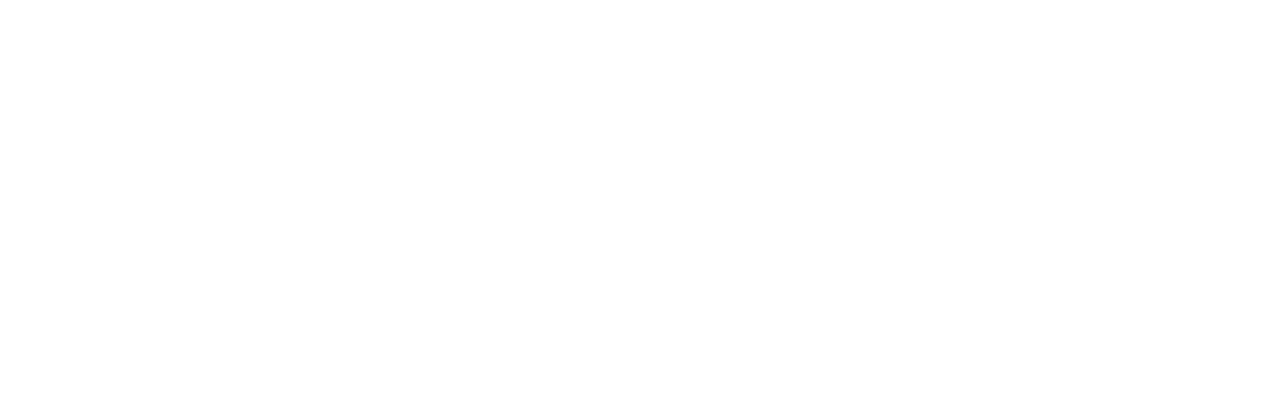
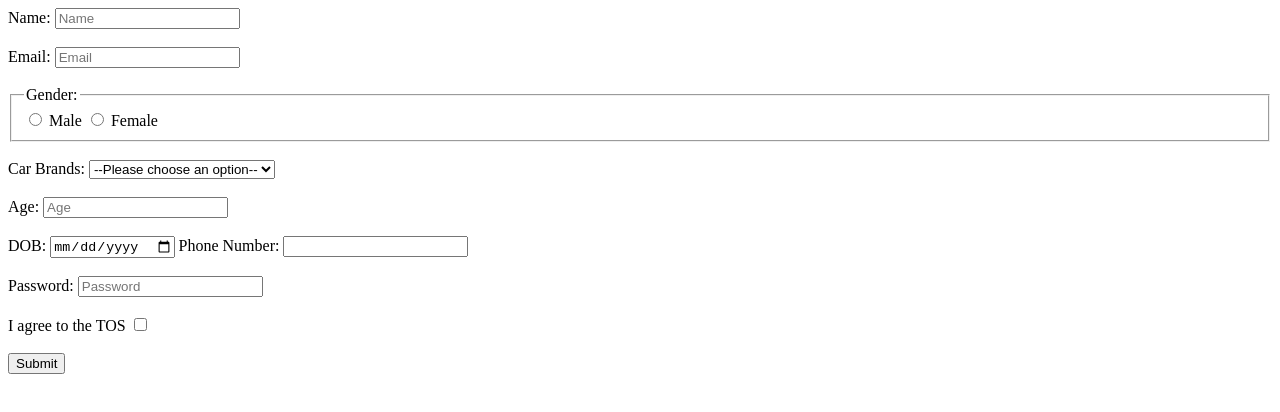
Before and after one commit to acciojob/signup-form-car-pranit9604, a website: page main.html in a window 1280 px wide. Drawn offline with Linux system fonts and the light colour scheme.

Commit message:
created a submission

```diff
--- a/main.html
+++ b/main.html
@@ -4,12 +4,58 @@
 
 <head>
 	<link rel="stylesheet" href="styles.css">
+	<title>Signup Form</title>
 </head>
 
 <body>
-	<!-- the entire body must be written by student -->
-    <script type="text/javascript" src="./script.js">
-</script>
+	<form action="#" method="post">
+		 <label for="name">Name:</label>
+		<input type="text" id="name" name="name" placeholder="Name" required>
+		<br>
+		<br>
+		 		 <label for="email">Email:</label>
+		<input type="text" id="email" name="Email" placeholder="Email" required>
+		<br>
+		<br>
+
+		<fieldset>
+			<legend>Gender:</legend>
+			<input type="radio" id="gender_m" name="gender" required>
+			<label for="gender_m">Male</label>
+			<input type="radio" id="gender_f" name="gender" required>
+			<label for="gender_f">Female</label>
+		</fieldset> <br>
+		<label for="cars">Car Brands:</label>
+		<select id="cars" name="cars" required>
+			<option  value="" disabled selected >--Please choose an option--</option>
+			<option value ="Audi">Audi</option>
+			<option value ="BMW">BMW</option>
+			<option value ="Mercedes">Mercedes</option>
+			<option value ="Toyota">Toyota</option>
+			<option value ="Honda">Honda</option>
+		</select>
+		<br>
+		<br>
+		<label for="age">Age:</label>
+		<input type ="number" id="age" name="age" placeholder="Age" required>
+		<br>
+		<br>
+		<label for="dob">DOB:</label>
+		<input type ="date" id="dob" name="dob" required>
+		<label for="tel">Phone Number:</label>
+		<input type="tel" id="tel" name="tel" pattern="xxx-xxx-xxxx">
+		<br>
+		<br>
+		<label for="password">Password:</label>
+		<input type="password" id="password" name="password" placeholder="Password" required></input>
+        <br>
+		<br>
+		<label for ="tos" >I agree to the TOS</label>
+		<input type="checkbox" id="tos" name="tos" required>
+		<br>
+		<br>
+		<button type="submit">Submit</button>
+	</form>
 
 </body>
 
```
